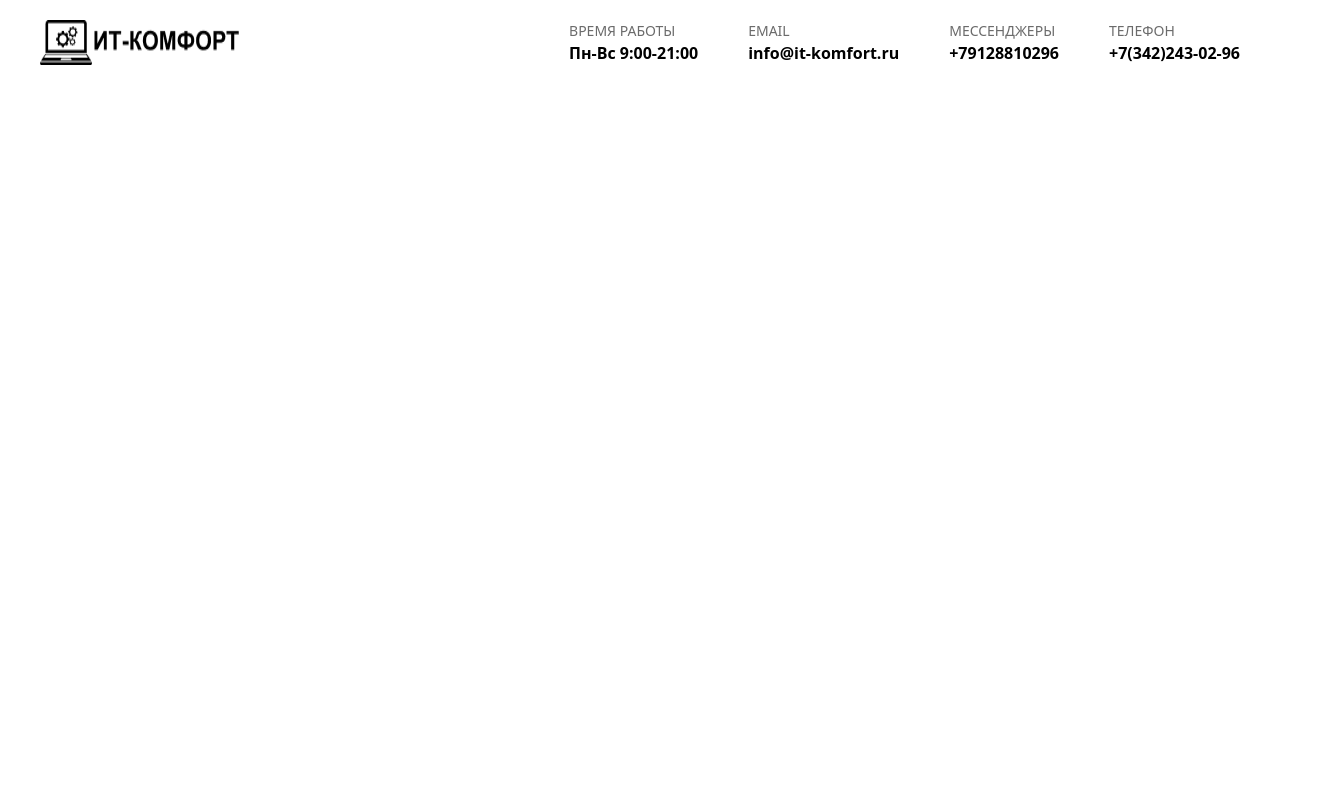
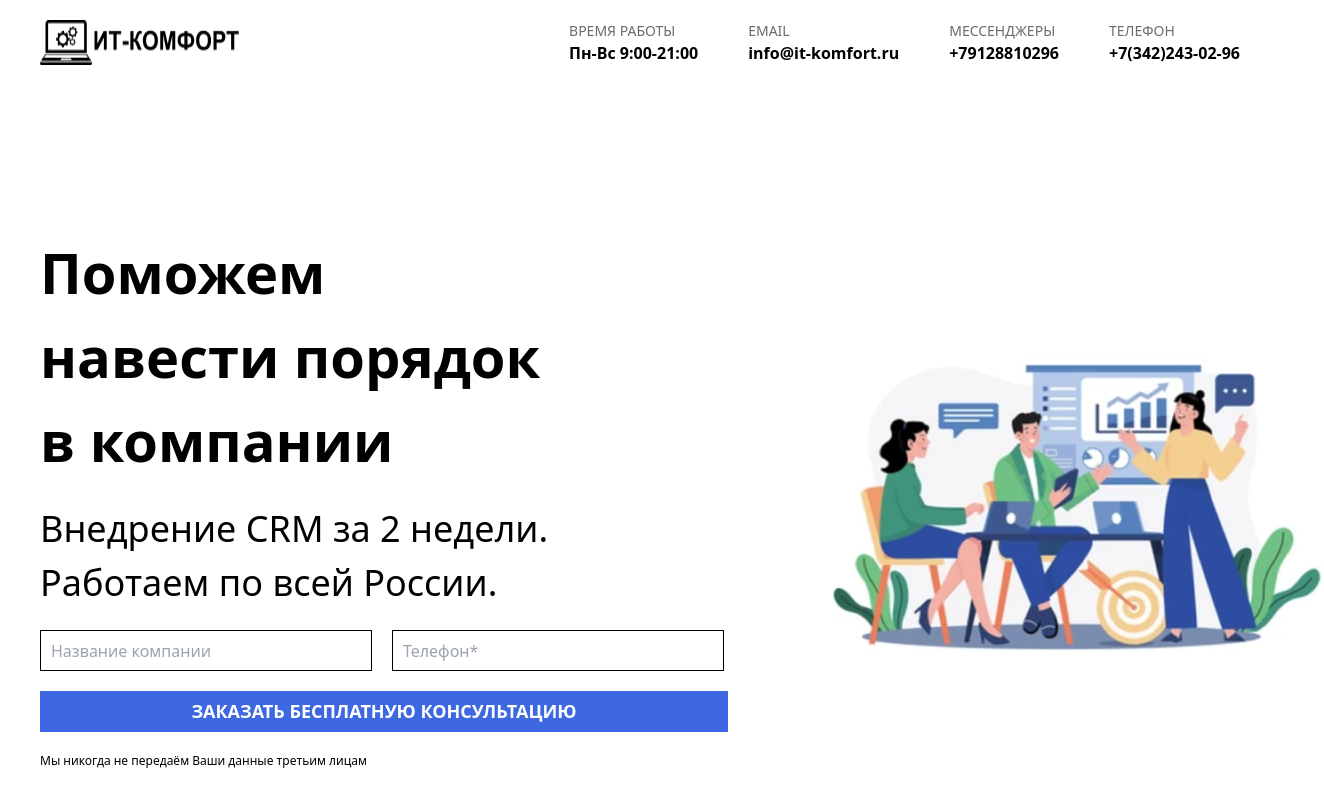
Before and after one commit to smuhriddin2006/Home_Project_3, a website: page src/index.html in a window 1280 px wide. Shown: the whole page, 1324 px wide, since content can reach past the window. Drawn offline with nearby package versions, Linux system fonts and the light colour scheme; files that its build step writes are made by us from their sources.

Commit message:
first section header is sucssesfully finished

```diff
--- a/src/index.html
+++ b/src/index.html
@@ -18,6 +18,22 @@
         </aside>
         <img class="xl:hidden" src="/src/Chevron.png" alt="">
     </nav>
+    <section class="max-w-[1200px] m-auto h-[770px] flex flex-col mt-[50px]  justify-start xl:items-center xl:flex-row xl:gap-[100px]  ">
+        <aside class="flex flex-col gap-[20px] items-center xl:items-start">
+            <h2 class="font-[900] text-[56px] text-[#000000]">Поможем
+<br>навести порядок
+<br>в компании</h2>
+            <p class="font-[400] text-[36px] text-[#000000]">Внедрение CRM за 2 недели.
+<br>Работаем по всей России.</p>
+            <div class="flex flex-col gap-[20px] xl:flex-row">
+                <input class="w-[332px] h-[41px] border-[1px] border-solid border-[#000000] p-[10px]" placeholder="Название компании" type="text">
+                <input class="w-[332px] h-[41px] border-[1px] border-solid border-[#000000] p-[10px]" placeholder="Телефон*" type="tel">
+            </div>
+            <button class="w-[328px] h-[66px] bg-[#3D68E1] text-[18px] text-[#FFFFFF] font-[600] xl:w-[688px] xl:h-[41px]">ЗАКАЗАТЬ БЕСПЛАТНУЮ КОНСУЛЬТАЦИЮ</button>
+            <p class="text-[12px] text-[#000000] font-[400] xl:text-center">Мы никогда не передаём Ваши данные третьим лицам</p>
+        </aside>
+        <img class="hidden xl:block" src="/src/image 15.png" alt="">
+    </section>
    </header>
 </body>
 </html>
```
Also changed, not shown: src/image 15.png (added).
